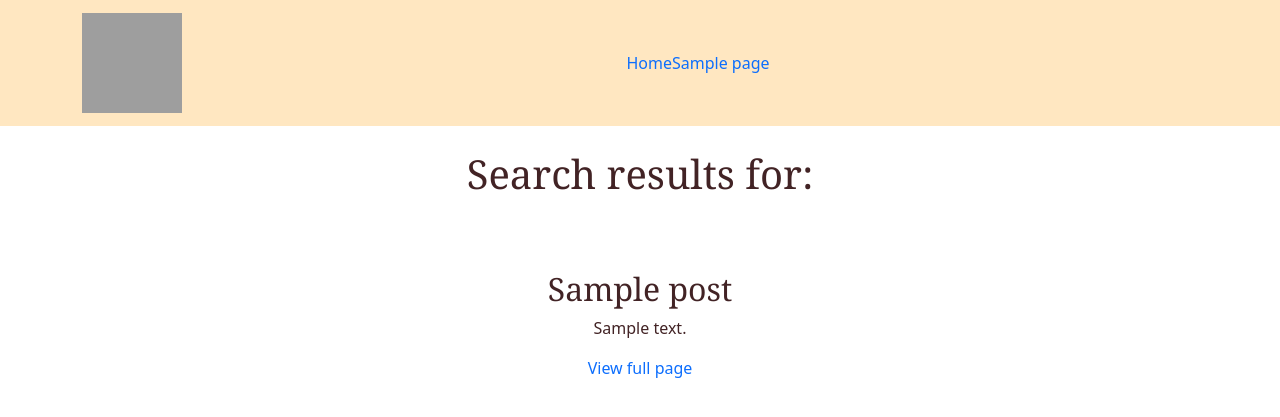
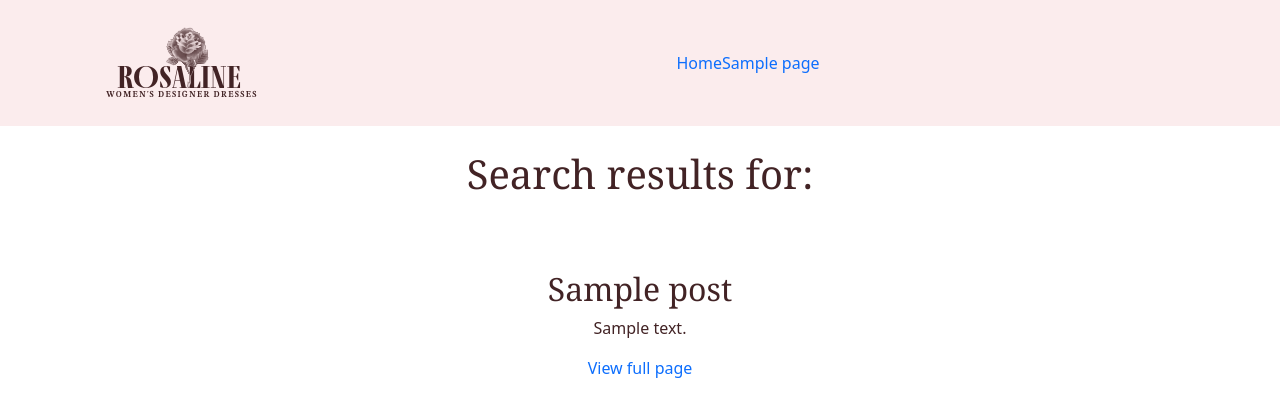
Before and after one commit to leta91/rosaline, a WordPress theme: template search.php in a window 1280 px wide. Shown: the top 417 px of the page. Run offline with PHP 8.4 and a stand-in for WordPress, Linux system fonts and the light colour scheme; the site name, menu and one post (Sample post) are stand-ins, and other content is empty; grey boxes are pictures that could not be loaded.

Commit message:
update the top navigation menu color palette and logo image

```diff
--- a/search.php
+++ b/search.php
@@ -1,10 +1,12 @@
 <?php get_header(); ?>
 
+<body>
+
 <!--navbar-->
-<nav class="navbar navbar-expand-lg" style="background-color: #FFE7C1;">
+<nav class="navbar navbar-expand-lg" style="background-color: #FBECED;">
     <div class="container">
       <a class="navbar-brand" href="<?php echo bloginfo('url'); ?>">
-      <img class="logo" alt="Rosaline Logo" src="<?php echo get_template_directory_uri(); ?>/img/Rosaline-cropped.logo.png" width="100" height="100">
+      <img class="logo" alt="Rosaline Logo" src="<?php echo get_template_directory_uri(); ?>/img/v2-200x100px-Rosaline-Pink-Logo.png">
       </a>
       <button class="navbar-toggler" type="button" data-bs-toggle="collapse" data-bs-target="#navbarNav" aria-controls="navbarNav" aria-expanded="false" aria-label="Toggle navigation">
         <span class="navbar-toggler-icon"></span>
```
